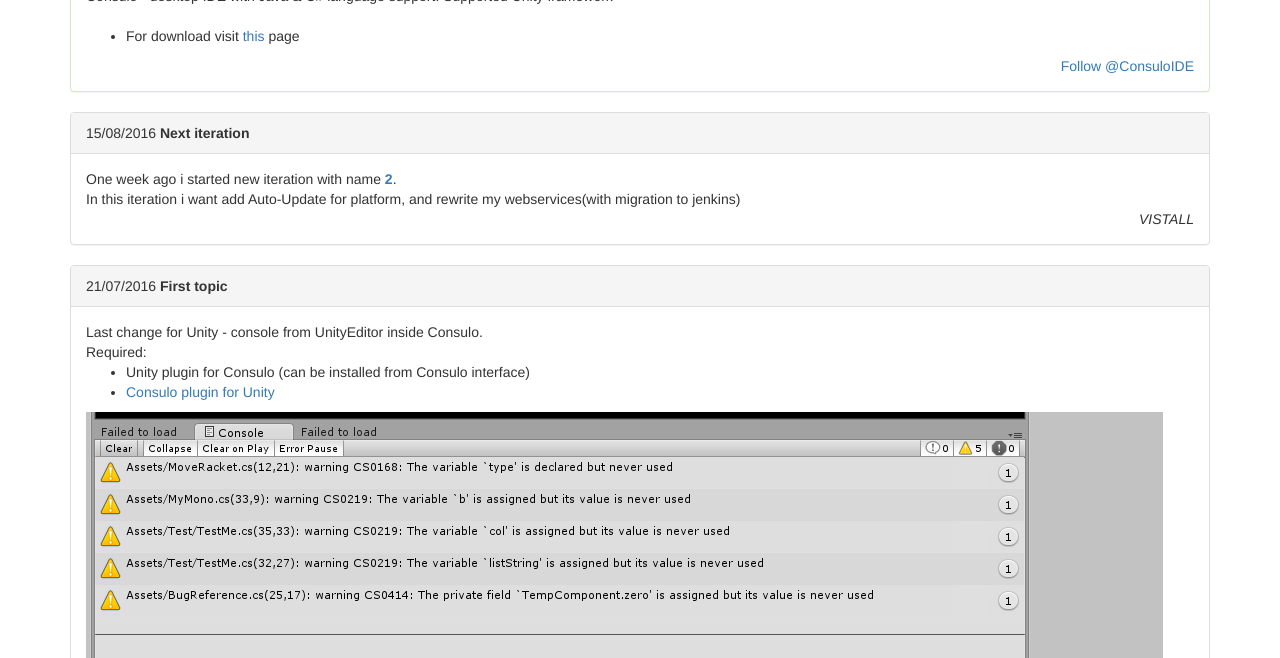
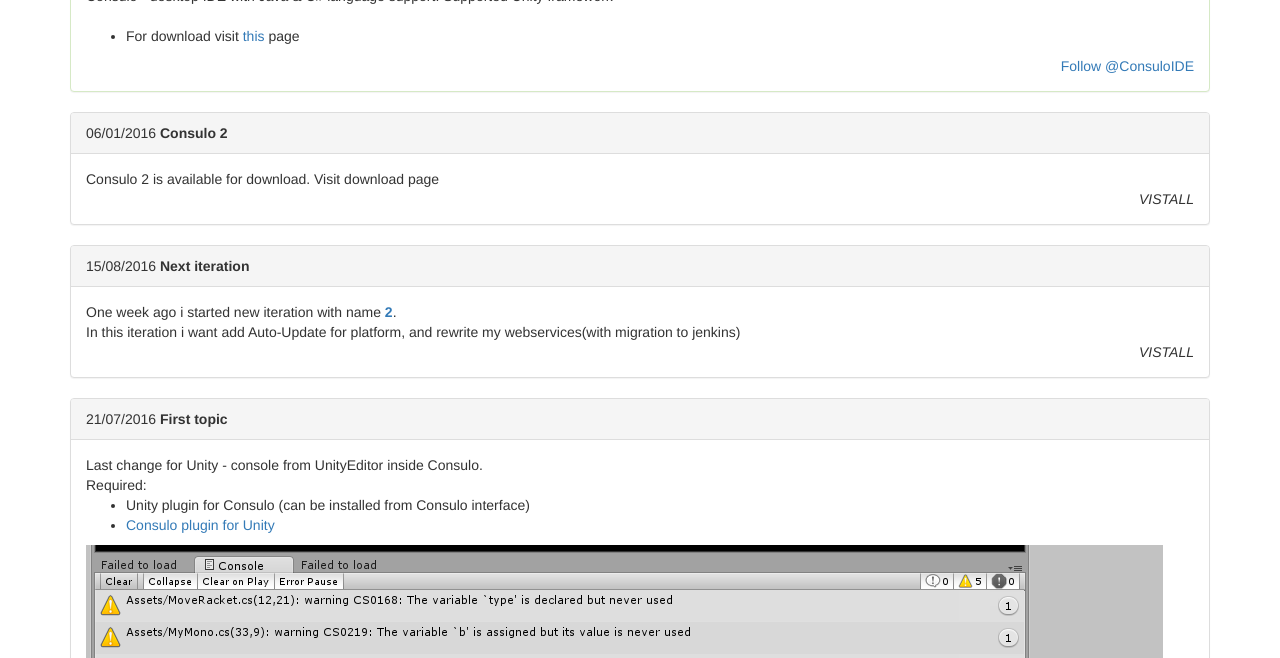
Before and after one commit to consulo/consulo.github.io, a plain HTML site: page index.html in a window 1280 px wide. Shown: the part 142-800 px from the top of the page. Drawn offline with nearby package versions, Linux system fonts and the light colour scheme.

Commit message:
Update index.html

```diff
--- a/index.html
+++ b/index.html
@@ -66,6 +66,16 @@
 					</div>
 				</div>
 				<div class="panel panel-default">
+					<div class="panel-heading">06/01/2016 <b>Consulo 2</b></div>
+					<div class="panel-body">
+						Consulo 2 is available for download. Visit download page
+						<div style="width: 100%; text-align: right">
+							<i>VISTALL</i>
+						</div>
+					</div>
+
+				</div>
+				<div class="panel panel-default">
 					<div class="panel-heading">15/08/2016 <b>Next iteration</b></div>
 					<div class="panel-body">
 						One week ago i started new iteration with name <b><a href="https://github.com/consulo/consulo/milestone/2">2</a></b>. <br>
```
